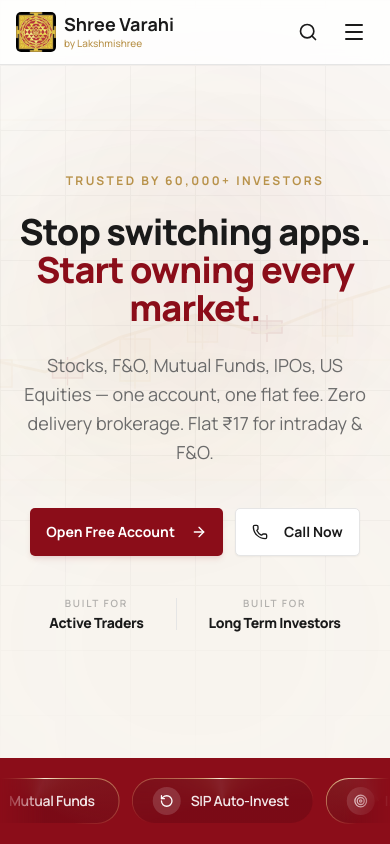
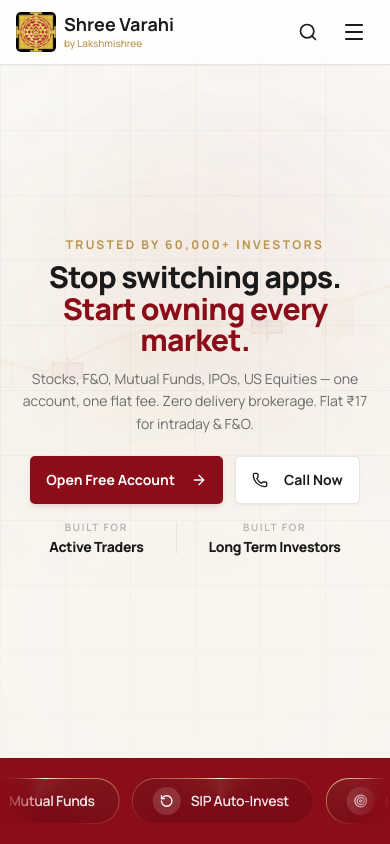
Before and after one commit to mukundrgb/shree-varahi, a Next.js app: page / in a window 390 px wide. Shown: the top 844 px of the page. Built offline with nearby package versions, Linux system fonts and the light colour scheme.

Commit message:
Fix mobile hero: tighten spacing so chips bar stays in viewport
Reduced padding, margins and font sizes on mobile only (sm+ unchanged)
so the burgundy chips strip is always visible on first screen load.

Co-Authored-By: Claude Sonnet 4.6 <noreply@anthropic.com>

```diff
--- a/components/hero.tsx
+++ b/components/hero.tsx
@@ -340,14 +340,14 @@ export function Hero() {
 
         {/* Hero text + buttons */}
         <div className="relative mx-auto max-w-7xl px-4 sm:px-6 lg:px-8 z-10 flex flex-col flex-1 w-full">
-          <div className="flex flex-col flex-1 justify-center items-center text-center pt-20 sm:pt-24 md:pt-28 pb-8">
+          <div className="flex flex-col flex-1 justify-center items-center text-center pt-12 sm:pt-24 md:pt-28 pb-3 sm:pb-8">
 
             {/* Eyebrow badge */}
             <motion.div
               initial={{ opacity: 0, y: 15 }}
               animate={{ opacity: 1, y: 0 }}
               transition={{ duration: 0.5 }}
-              className="text-xs tracking-[0.2em] uppercase text-gold-deep font-bold mb-6 block"
+              className="text-xs tracking-[0.2em] uppercase text-gold-deep font-bold mb-2 sm:mb-6 block"
             >
               Trusted by 60,000+ Investors
             </motion.div>
@@ -356,7 +356,7 @@ export function Hero() {
               initial={{ opacity: 0, y: 20 }}
               animate={{ opacity: 1, y: 0 }}
               transition={{ duration: 0.6, delay: 0.05 }}
-              className="text-4xl sm:text-6xl lg:text-7xl xl:text-8xl font-black leading-[1.05] tracking-tight text-foreground text-balance mb-6"
+              className="text-3xl sm:text-6xl lg:text-7xl xl:text-8xl font-black leading-[1.05] tracking-tight text-foreground text-balance mb-3 sm:mb-6"
             >
               Stop switching apps.
               <br />
@@ -367,7 +367,7 @@ export function Hero() {
               initial={{ opacity: 0, y: 20 }}
               animate={{ opacity: 1, y: 0 }}
               transition={{ duration: 0.6, delay: 0.1 }}
-              className="text-lg sm:text-xl lg:text-2xl text-muted-foreground leading-relaxed max-w-3xl mx-auto mb-10"
+              className="text-sm sm:text-xl lg:text-2xl text-muted-foreground leading-relaxed max-w-3xl mx-auto mb-5 sm:mb-10"
             >
               Stocks, F&O, Mutual Funds, IPOs, US Equities — one account, one flat fee.
               Zero delivery brokerage. Flat ₹17 for intraday & F&O.
@@ -402,7 +402,7 @@ export function Hero() {
               initial={{ opacity: 0, y: 16 }}
               animate={{ opacity: 1, y: 0 }}
               transition={{ duration: 0.5, delay: 0.25 }}
-              className="flex items-center gap-8 mt-10"
+              className="flex items-center gap-8 mt-4 sm:mt-10"
             >
               <div className="text-center">
                 <span className="block text-[10px] uppercase tracking-[0.18em] text-muted-foreground/50 font-semibold mb-0.5">built for</span>
```
